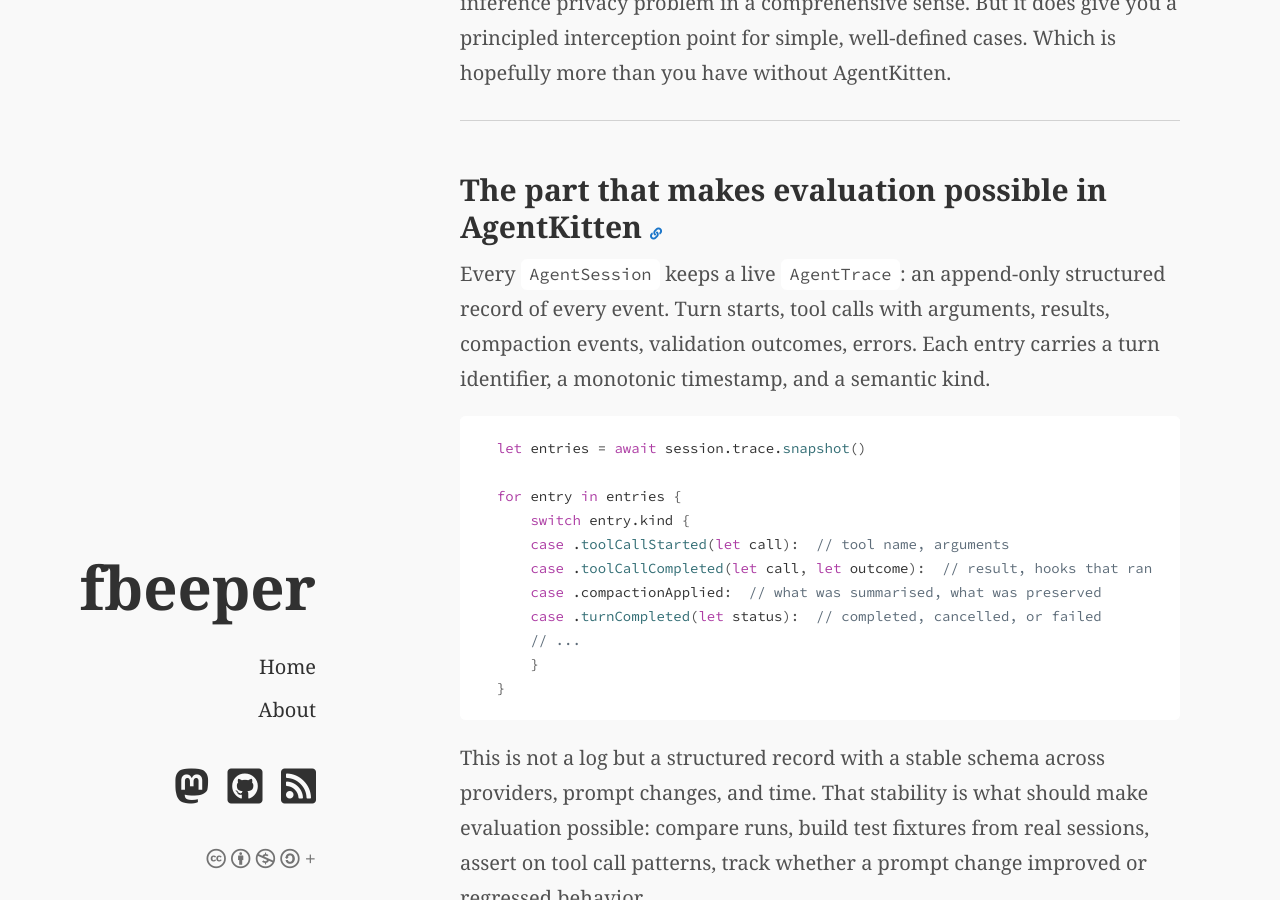
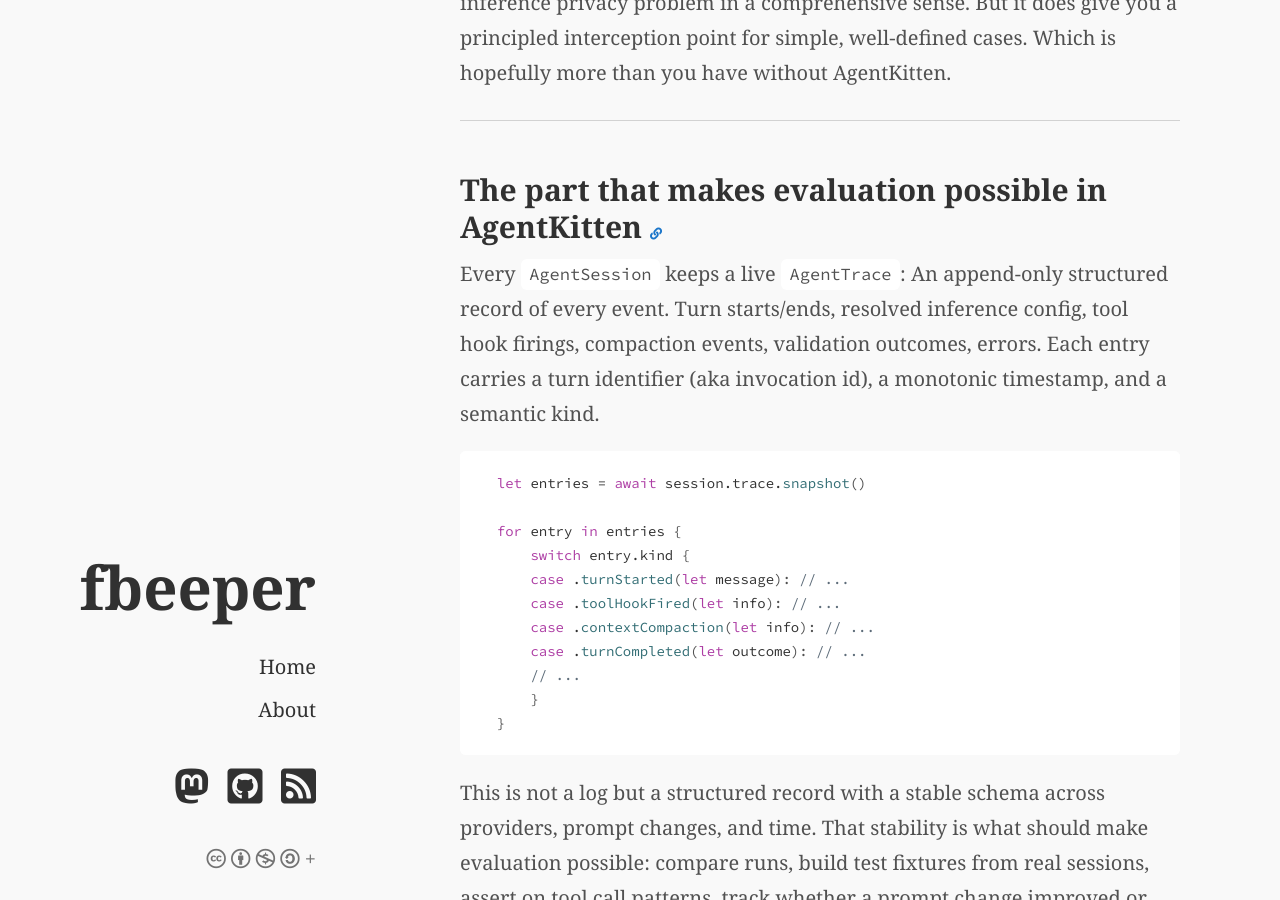
Before and after one commit to fbeeper/fbeeper.github.io, a Jekyll site: the page built from _posts/2026-05-13-Who-Owns-the-AI-Agent-Loop.md, in a window 1280 px wide and 900 px high, scrolled down 8791 px. Built offline with Jekyll 4.4.1, drawn with Linux system fonts in a browser that asks for light colours; nearby versions of some CDN libraries; some web fonts are replaced; some of the changed text lies outside the part shown.

Commit message:
Fix/refine code examples

````diff
--- a/_posts/2026-05-13-Who-Owns-the-AI-Agent-Loop.md
+++ b/_posts/2026-05-13-Who-Owns-the-AI-Agent-Loop.md
@@ -181,17 +181,17 @@ Of course, this kind of privacy is only as good as your detection and replacemen
 
 ## The part that makes evaluation possible in AgentKitten
 
-Every `AgentSession` keeps a live `AgentTrace`: an append-only structured record of every event. Turn starts, tool calls with arguments, results, compaction events, validation outcomes, errors. Each entry carries a turn identifier, a monotonic timestamp, and a semantic kind.
+Every `AgentSession` keeps a live `AgentTrace`: An append-only structured record of every event. Turn starts/ends, resolved inference config, tool hook firings, compaction events, validation outcomes, errors. Each entry carries a turn identifier (aka invocation id), a monotonic timestamp, and a semantic kind.
 
 ```swift
   let entries = await session.trace.snapshot()
 
   for entry in entries {
       switch entry.kind {
-      case .toolCallStarted(let call):  // tool name, arguments
-      case .toolCallCompleted(let call, let outcome):  // result, hooks that ran
-      case .compactionApplied:  // what was summarised, what was preserved
-      case .turnCompleted(let status):  // completed, cancelled, or failed
+      case .turnStarted(let message): // ...
+      case .toolHookFired(let info): // ...
+      case .contextCompaction(let info): // ...
+      case .turnCompleted(let outcome): // ...
       // ...
       }
   }
````
Also changed, not shown: other parts of _posts/2026-05-13-Who-Owns-the-AI-Agent-Loop.md (+4 -4 lines).
